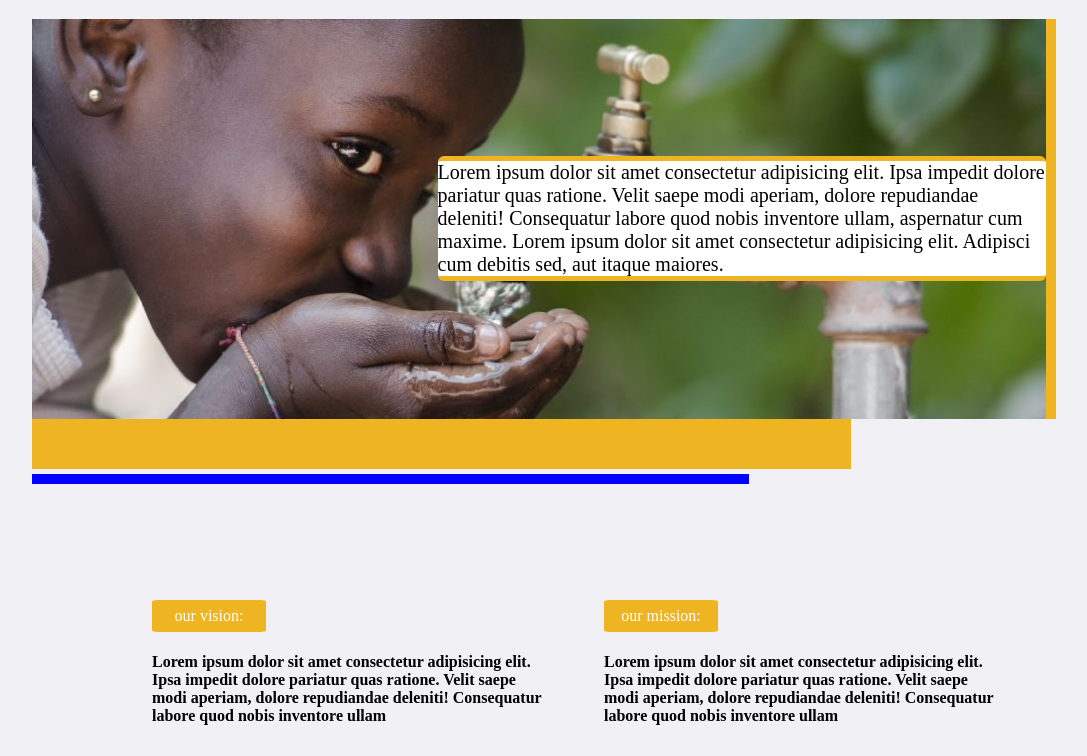
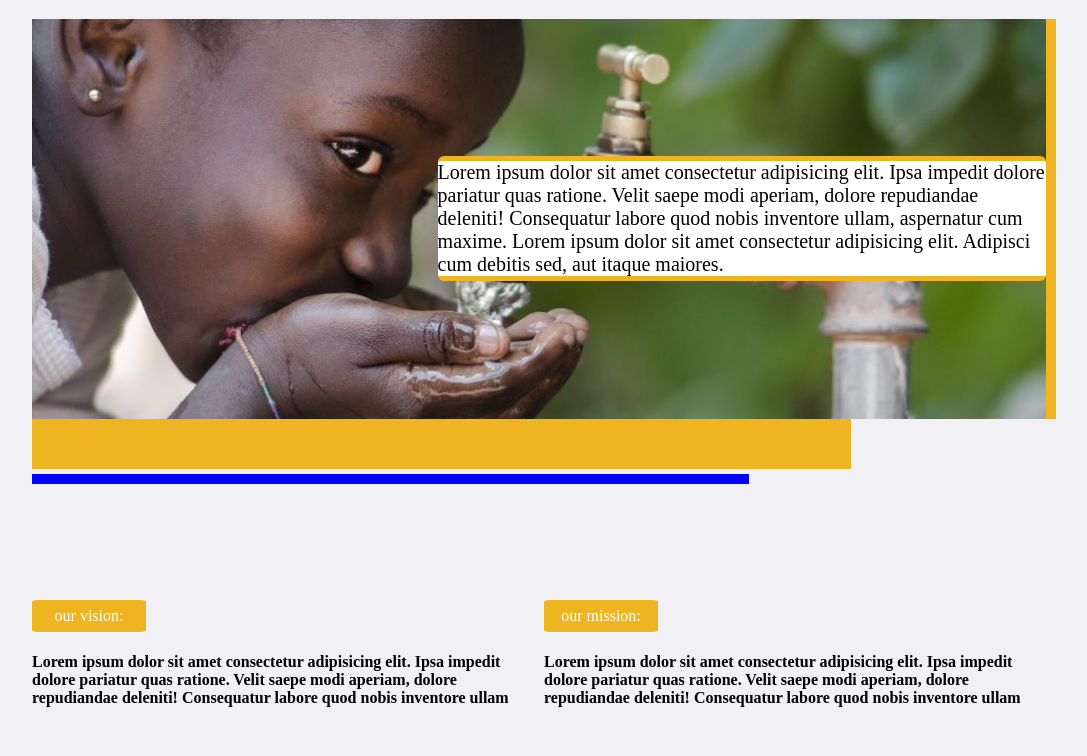
Before and after one commit to Eloish/dtexercsice, a plain HTML site: page index.html in a window 1280 px wide. Shown: the part 196-952 px from the top of the page, without its empty margins (96-1183 px from the left). Drawn offline with Linux system fonts and the light colour scheme.

Commit message:
best display of content

```diff
--- a/assets/css/style.css
+++ b/assets/css/style.css
@@ -52,9 +52,11 @@ section{
     padding-top: 100px;
     text-align: left;
     font-weight: 100;
-    margin-left: 120px;
 
+}
 
+section h4 {
+    overflow: auto;
 }
 
 section p{
@@ -66,10 +68,7 @@ section p{
    padding: 7px;
 
 }
-section h4{
-    width: 400px;
 
-}
 .color3{
 
     width: 60%;
```
